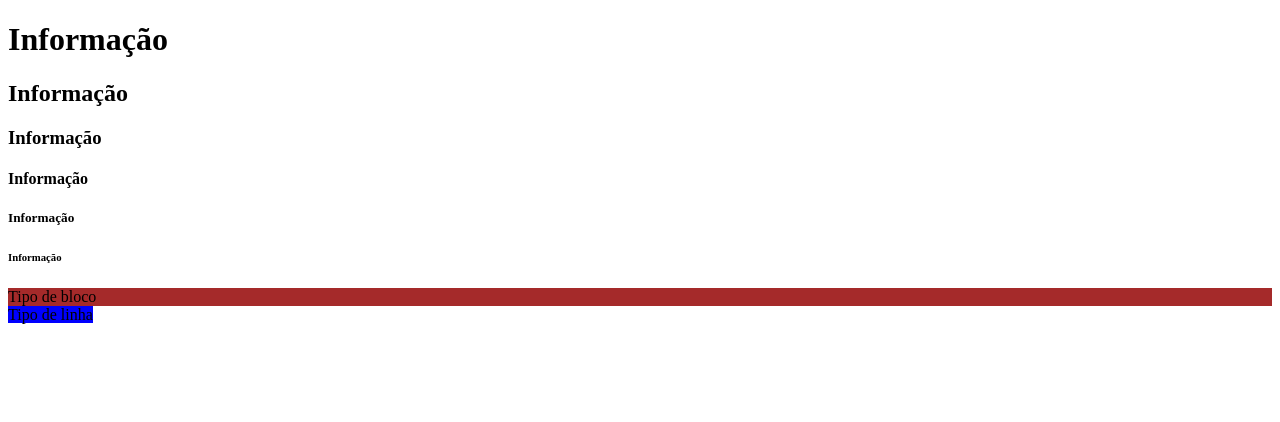
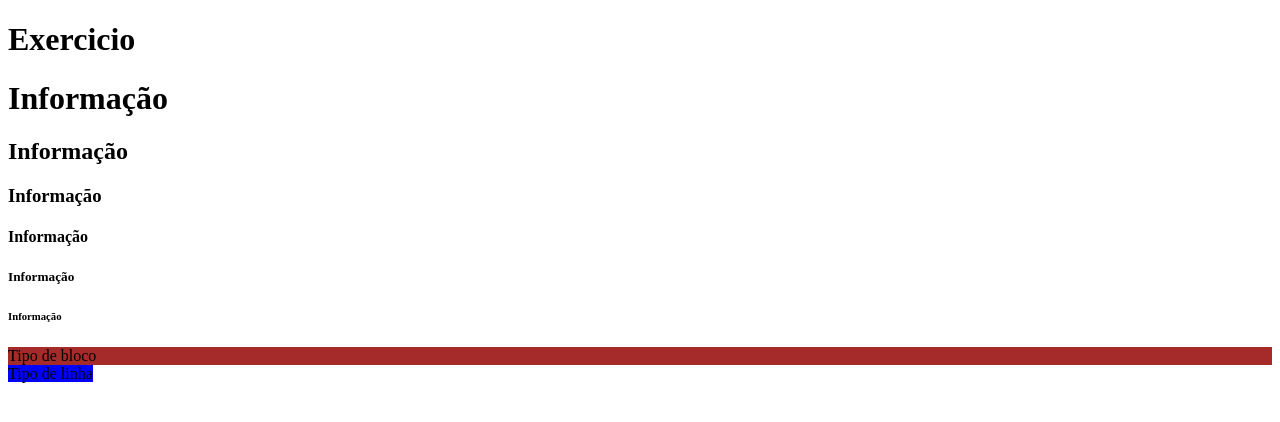
Before and after one commit to 1TDSPF-22/pagina-basica-ViniciusYoda, a plain HTML site: page index.html in a window 1280 px wide. Drawn offline with Linux system fonts and the light colour scheme.

Commit message:
Alteração

```diff
--- a/index.html
+++ b/index.html
@@ -7,6 +7,7 @@
     <title>Inicio</title>
 </head>
 <body>
+    <h1>Exercicio</h1>
     <div>
         <h1>Informação</h1>
         <h2>Informação</h2>
```
